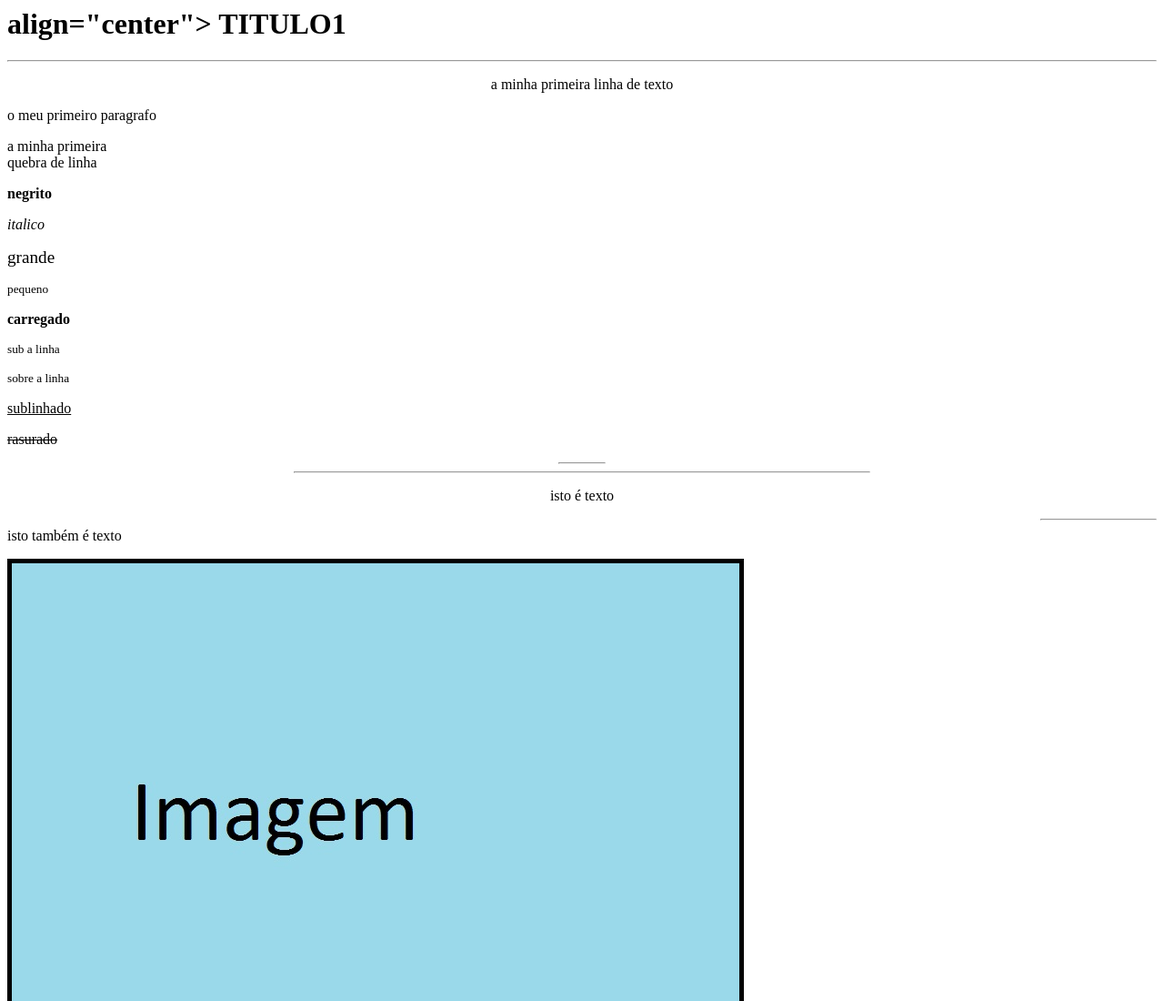
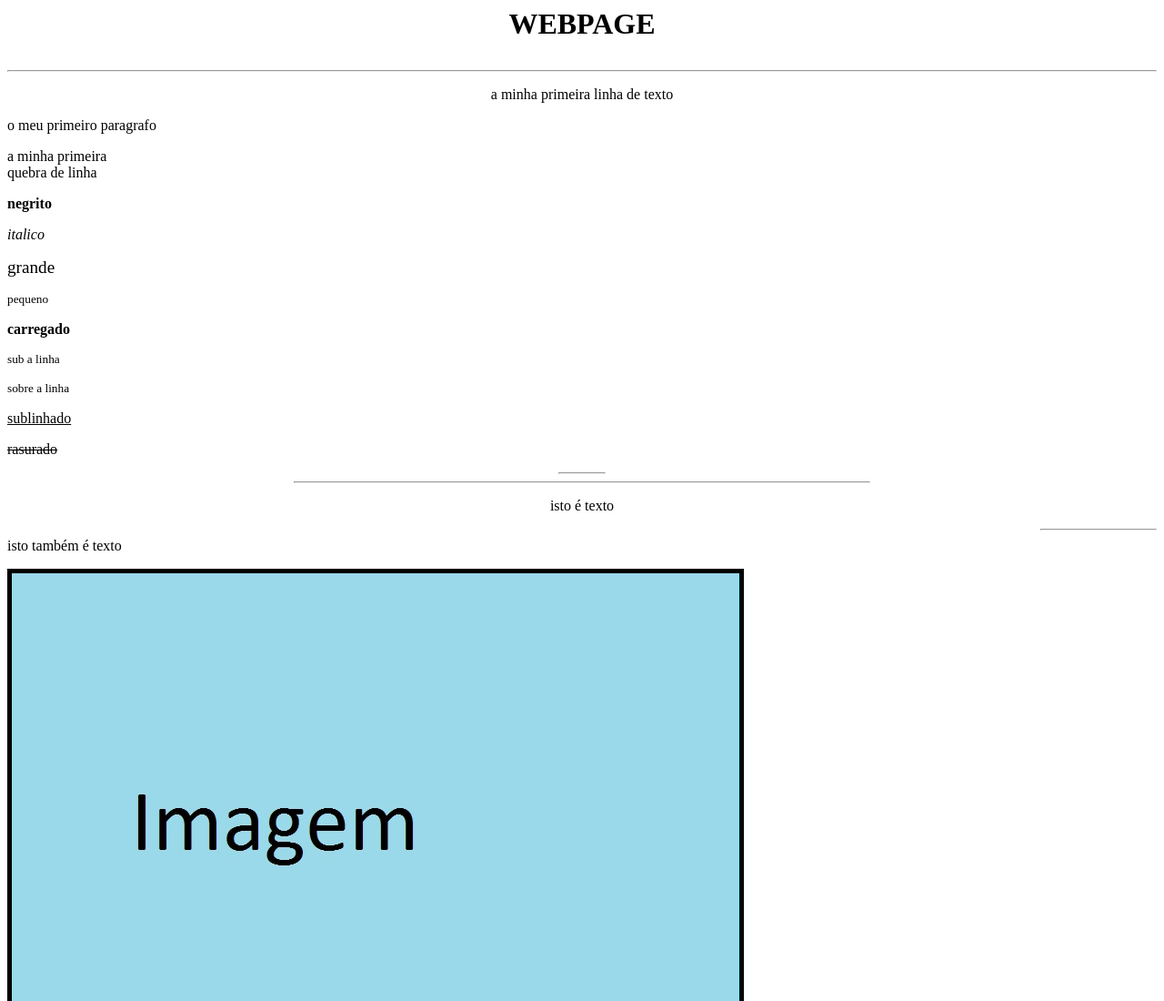
Before and after one commit to ldvssr/webpage, a plain HTML site: page index.html in a window 1280 px wide. Shown: the top 1100 px of the page at 91% size. Drawn offline with Linux system fonts and the light colour scheme.

Commit message:
Update index.html

```diff
--- a/index.html
+++ b/index.html
@@ -4,8 +4,8 @@
   <!--o meu comentario-->
  </head>
  <body>
-  <h1> align="center">
-   TITULO1</h1>
+  <h1><p align="center">
+   WEBPAGE</p></h1>
   <hr />
   <p align="center">
        a minha primeira linha de texto
```
